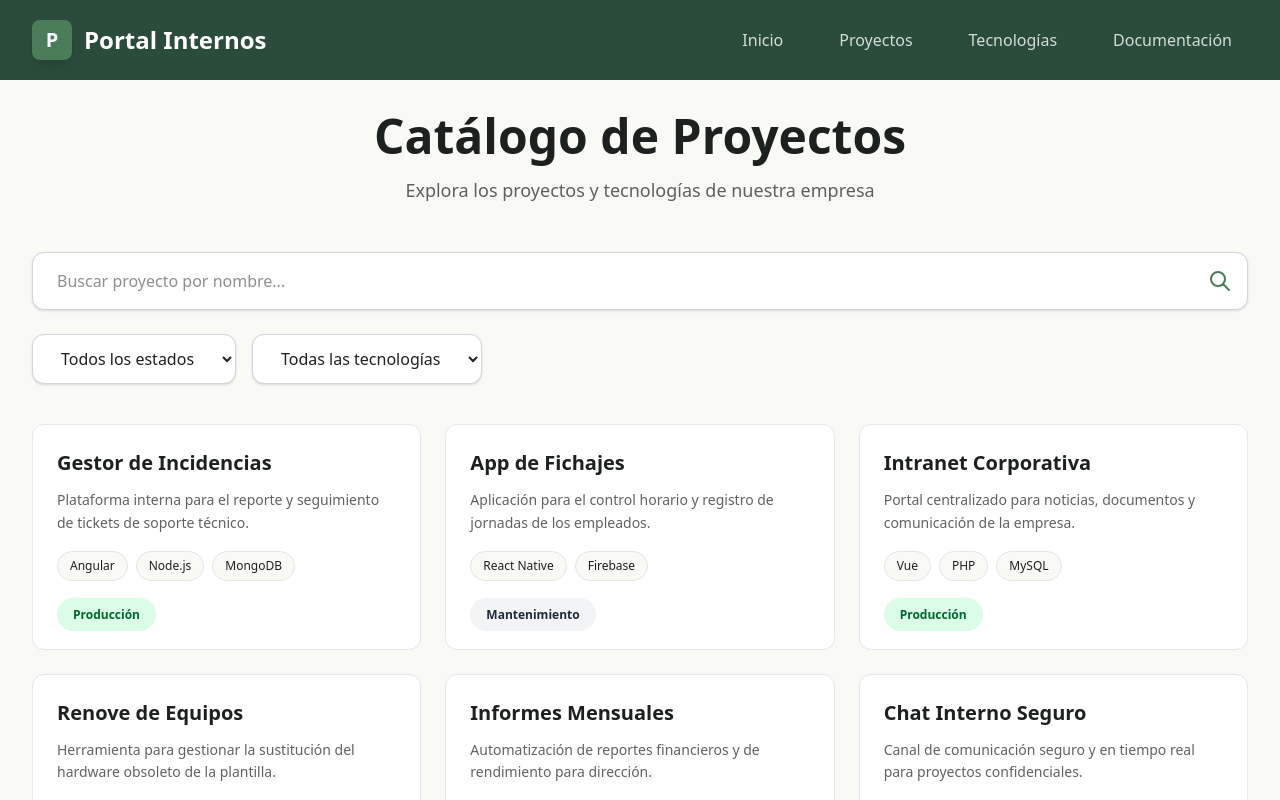
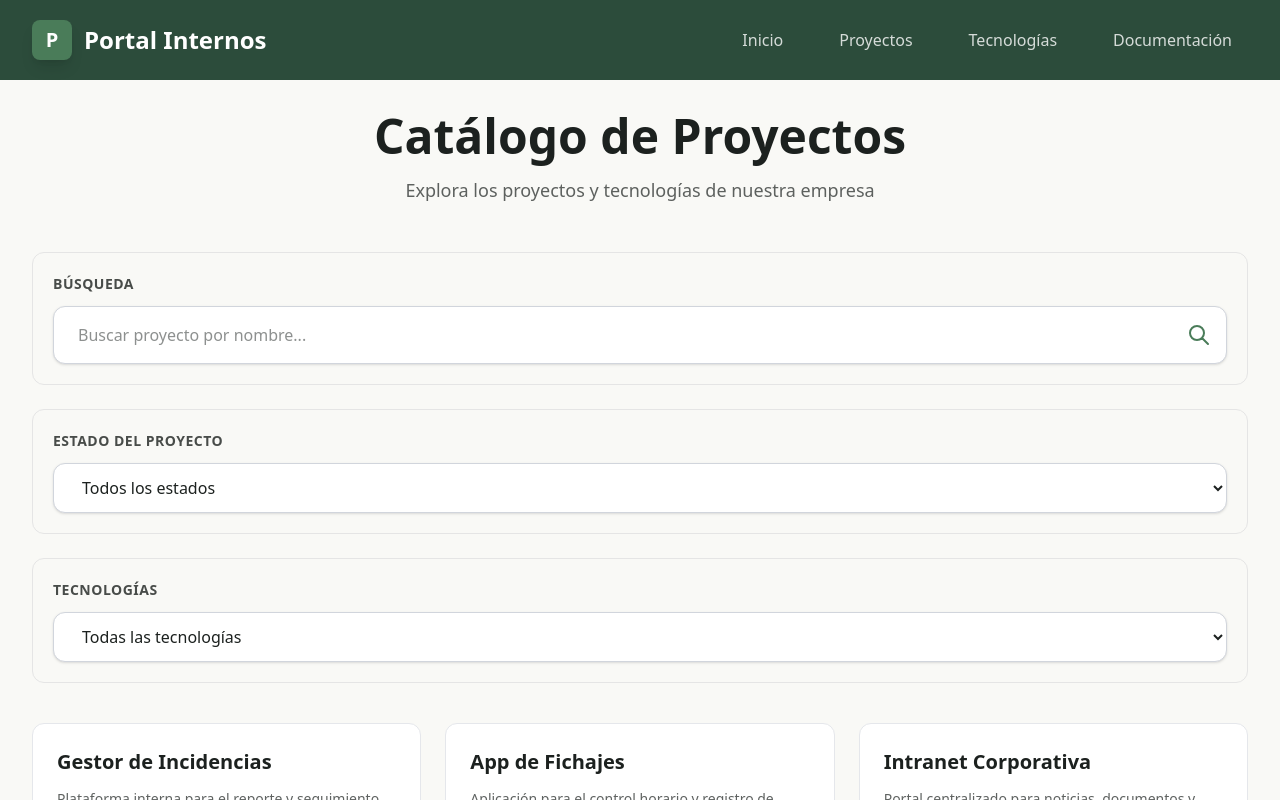
Before and after one commit to arturog99/portal-internos, an Angular app: page /proyectos in a window 1280 px wide. Shown: the top 800 px of the page. Built offline with nearby package versions, Linux system fonts and the light colour scheme.

Commit message:
Mejora: Agrupar filtros por categorías para mejor usabilidad

```diff
--- a/src/app/components/project-list/project-list.css
+++ b/src/app/components/project-list/project-list.css
@@ -0,0 +1,22 @@
+.filter-group {
+  background-color: #F9F9F6;
+  border: 1px solid #E5E5E5;
+  border-radius: 12px;
+  padding: 20px;
+  transition: all 0.3s ease;
+}
+
+.filter-group:hover {
+  border-color: #4A7C59;
+  box-shadow: 0 4px 12px rgba(74, 124, 89, 0.1);
+}
+
+.filter-group-title {
+  font-size: 14px;
+  font-weight: 600;
+  color: #1C211F;
+  margin-bottom: 12px;
+  text-transform: uppercase;
+  letter-spacing: 0.5px;
+  opacity: 0.8;
+}
--- a/src/app/components/project-list/project-list.html
+++ b/src/app/components/project-list/project-list.html
@@ -6,7 +6,9 @@
 </div>
 
 <div class="mb-10 space-y-6">
-  <!-- Buscador por nombre -->
+  <!-- Grupo: Búsqueda -->
+  <div class="filter-group">
+    <h3 class="filter-group-title">Búsqueda</h3>
     <div class="relative">
       <input
         type="text"
@@ -21,13 +23,14 @@
         </svg>
       </div>
     </div>
+  </div>
 
-  <!-- Filtros avanzados -->
-  <div class="flex flex-wrap gap-4">
-    <!-- Filtro por estado -->
+  <!-- Grupo: Estado del Proyecto -->
+  <div class="filter-group">
+    <h3 class="filter-group-title">Estado del Proyecto</h3>
     <select
       [(ngModel)]="selectedStatus"
-      class="px-6 py-3 rounded-xl bg-white border border-gray-300 focus:outline-none focus:ring-2 focus:border-transparent shadow-sm transition-all duration-300 cursor-pointer"
+      class="w-full px-6 py-3 rounded-xl bg-white border border-gray-300 focus:outline-none focus:ring-2 focus:border-transparent shadow-sm transition-all duration-300 cursor-pointer"
       style="color: #1C211F; focus:ring-color: #4A7C59;"
     >
       <option value="">Todos los estados</option>
@@ -35,11 +38,14 @@
       <option value="En Desarrollo">En Desarrollo</option>
       <option value="Mantenimiento">Mantenimiento</option>
     </select>
+  </div>
 
-    <!-- Filtro por tecnología -->
+  <!-- Grupo: Tecnologías -->
+  <div class="filter-group">
+    <h3 class="filter-group-title">Tecnologías</h3>
     <select
       [(ngModel)]="selectedTag"
-      class="px-6 py-3 rounded-xl bg-white border border-gray-300 focus:outline-none focus:ring-2 focus:border-transparent shadow-sm transition-all duration-300 cursor-pointer"
+      class="w-full px-6 py-3 rounded-xl bg-white border border-gray-300 focus:outline-none focus:ring-2 focus:border-transparent shadow-sm transition-all duration-300 cursor-pointer"
       style="color: #1C211F; focus:ring-color: #4A7C59;"
     >
       <option value="">Todas las tecnologías</option>
```
Lines whose indentation alone changed are shown as unchanged.
